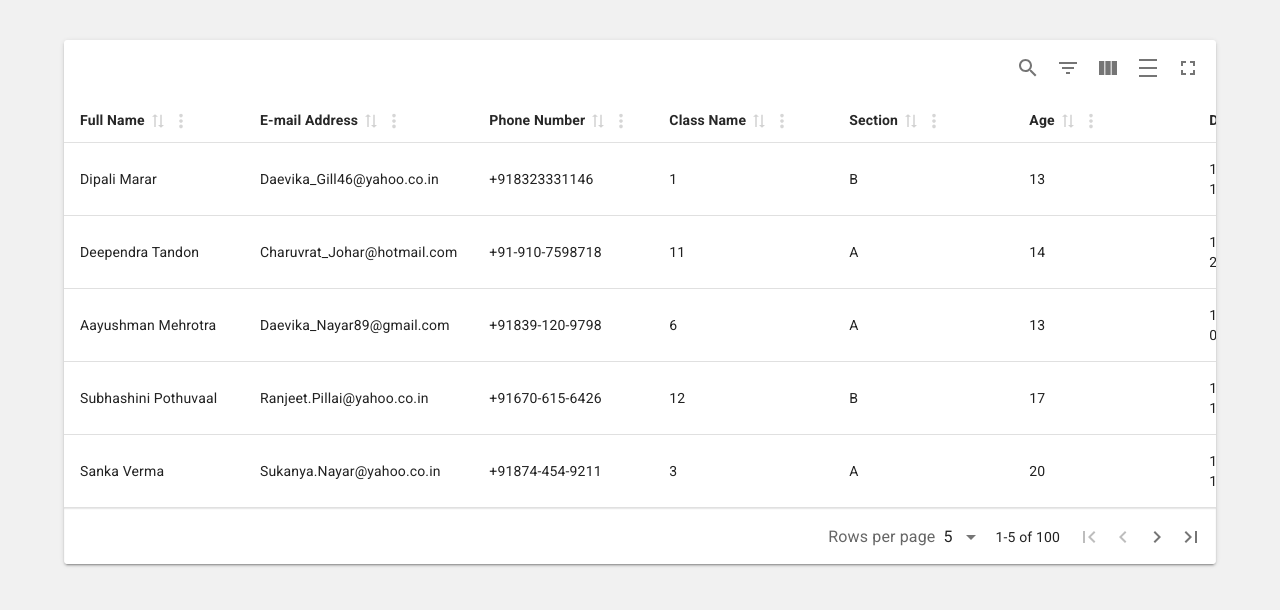
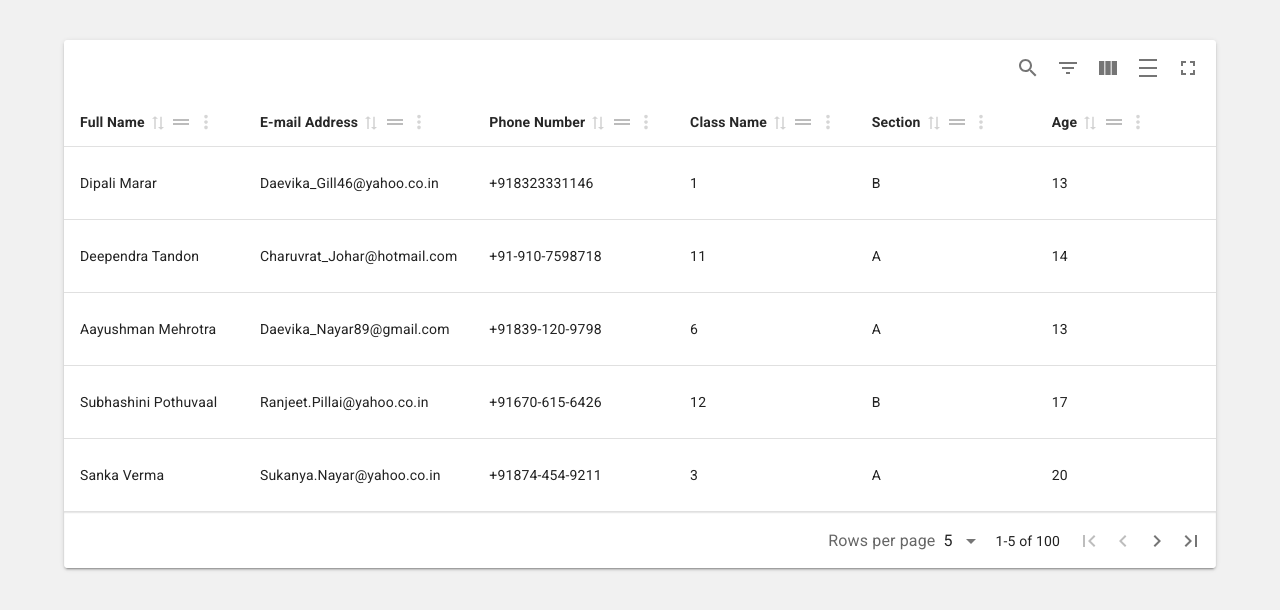
Before and after one commit to toofaniCoder/react-material-table, a React (Vite) app: page / in a window 1280 px wide. Shown: the top 610 px of the page. Built offline with nearby package versions, Linux system fonts and the light colour scheme.

Commit message:
grouped column feature implemented

```diff
--- a/src/App.jsx
+++ b/src/App.jsx
@@ -65,9 +65,9 @@ function App() {
         header: "Street Address",
       },
       {
-        accessorKey:"address.state",
-        header:"State Name"
-      }
+        accessorKey: "address.state",
+        header: "State Name",
+      },
     ],
     []
   );
@@ -75,6 +75,8 @@ function App() {
   const table = useMaterialReactTable({
     columns,
     data: STUDENTS,
+    enableGrouping: true,
+    groupedColumnMode:false,
     initialState: { pagination: { pageSize: 5, pageIndex: 0 } },
   });
 
```
